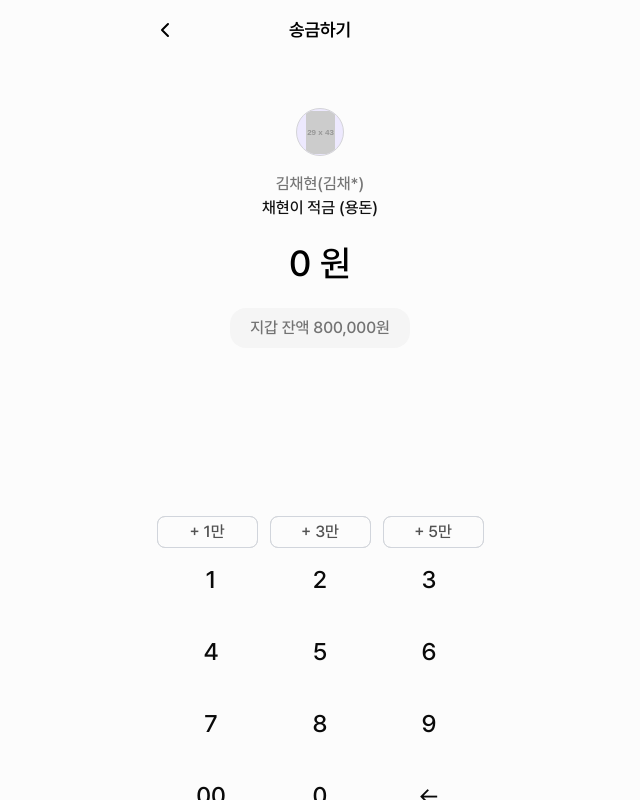
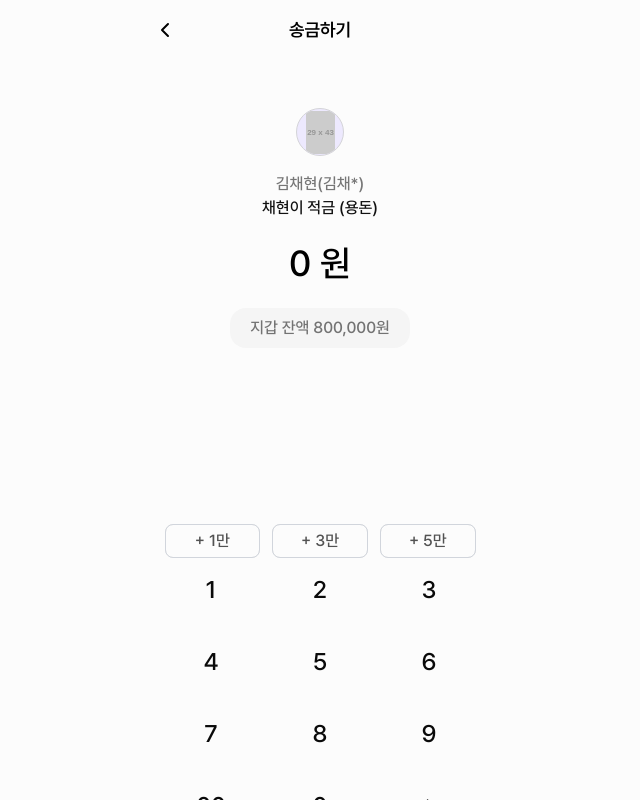
Before and after one commit to hana-connect/frontend, a Next.js app: page /saving in a window 1280 px wide. Both pictures are taken after a click on the button "송금 금액". Shown: the whole page, without its empty margins (320-960 px from the left). Built offline with nearby package versions, Linux system fonts and the light colour scheme.

Commit message:
fix: 송금하기 UI 수정 HF-27

```diff
--- a/src/app/saving/_components/AmountInput.tsx
+++ b/src/app/saving/_components/AmountInput.tsx
@@ -40,7 +40,7 @@ export default function AmountInput({
   if (isPadOpen) {
     return (
       <div className="absolute inset-0 z-50 bg-white flex flex-col font-['Pretendard']">
-        <header className="sticky top-0 z-50 flex h-[60px] w-full items-center justify-center bg-white px-4 text-black shrink-0">
+        <header className="sticky top-0 z-50 flex h-15 w-full items-center justify-center bg-white px-4 text-black shrink-0">
           <button
             type="button"
             onClick={() => setIsPadOpen(false)}
@@ -72,14 +72,15 @@ export default function AmountInput({
         </div>
 
         {/* 2. 퀵 버튼: 공통 Button (S size, gray variant) 적용 */}
-        <div className="flex justify-center gap-3 mt-40 px-6">
+        <div className="flex justify-center gap-3 mt-42 px-8">
           {[10000, 30000, 50000].map((val) => (
             <Button
               key={val}
               size="S"
               variant="gray" // 기본 틀은 유지하되 아래 className으로 덮어씁니다
               onClick={() => onAmountChange(Math.min(500000, amount + val))}
-              className="flex-1 !h-8 !rounded-lg !bg-white !border-[#DEDEDE] !text-neutral-600 !text-base !font-medium !leading-6 !px-0 outline outline-[1.18px] outline-offset-[-1.18px] outline-gray-300"
+              className="flex-1 rounded-lg bg-white text-neutral-600 text-base font-medium leading-6 px-0 outline-[1.18px] outline-offset-[-1.18px] outline-gray-300"
+              style={{ height: "34px" }}
             >
               + {val / 10000}만
             </Button>
```
